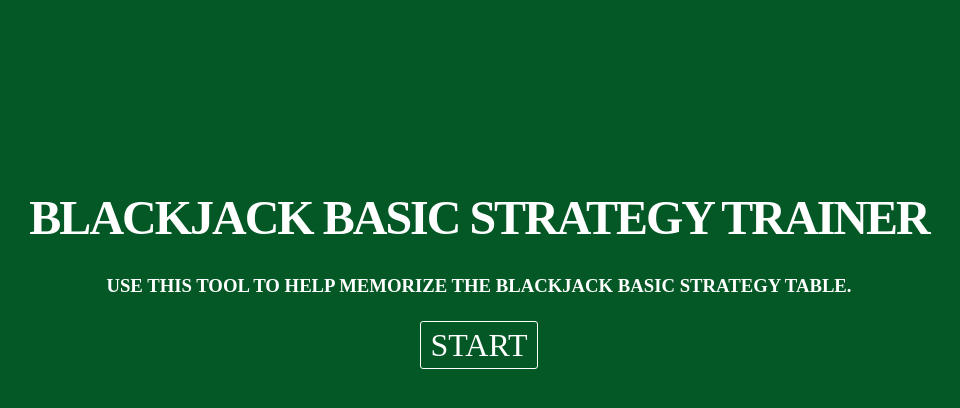
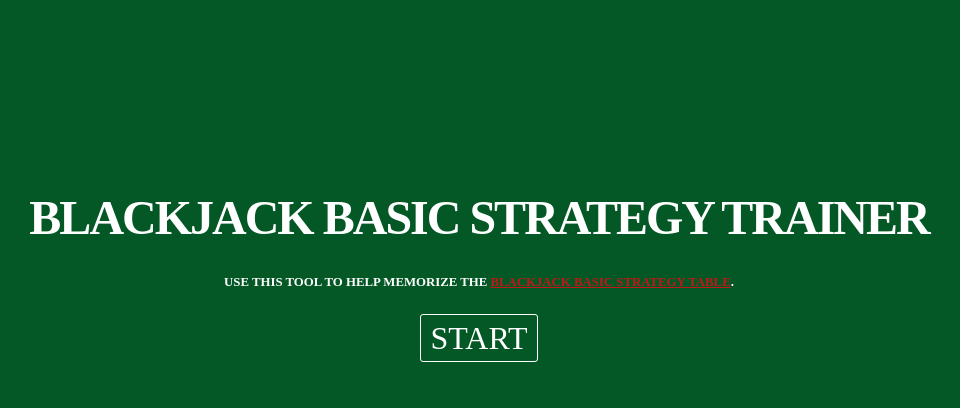
Before and after one commit to cberry216/blackjack-strategy-trainer, a Django app: page / in a window 1280 px wide. Shown: the top 408 px of the page, without its empty margins (161-1121 px from the left). Run offline with Django 3.2, Linux system fonts and the light colour scheme.

Commit message:
Stylized BJBS modal button.

```diff
--- a/blackjack_trainer/static/css/style.css
+++ b/blackjack_trainer/static/css/style.css
@@ -20,6 +20,8 @@ html {
 .welcome__subtitle {
   margin: 30px 0;
   color: white;
+
+  font-size: 0.8em;
 }
 
 .welcome__enter {
@@ -39,3 +41,15 @@ html {
 
   cursor: pointer;
 }
+
+.welcome__strategy {
+  color: #c01818;
+  text-decoration: underline;
+
+  cursor: pointer;
+}
+
+.welcome__strategy:hover {
+  color: black;
+  /* text-shadow: 0 0 3px black; */
+}
```
